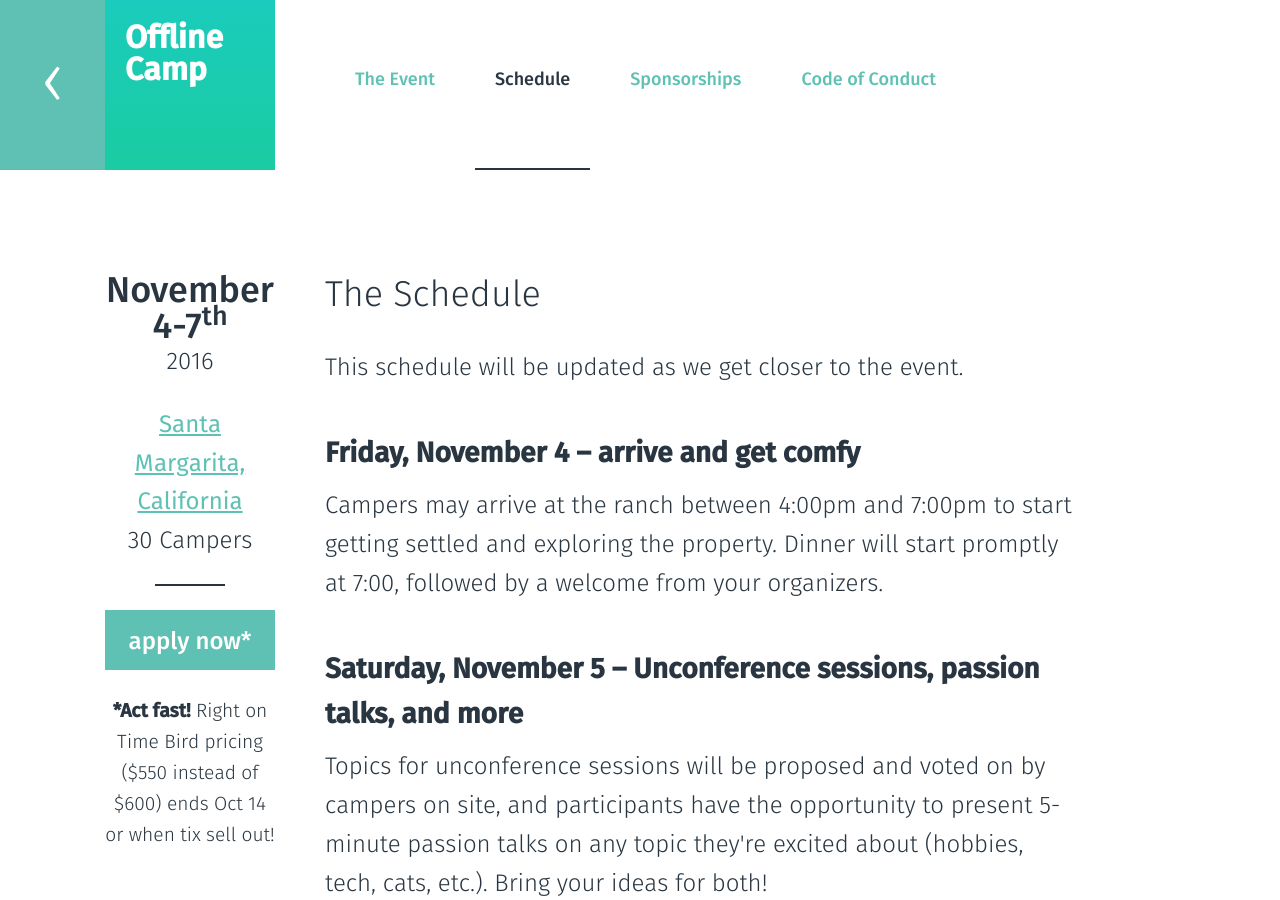
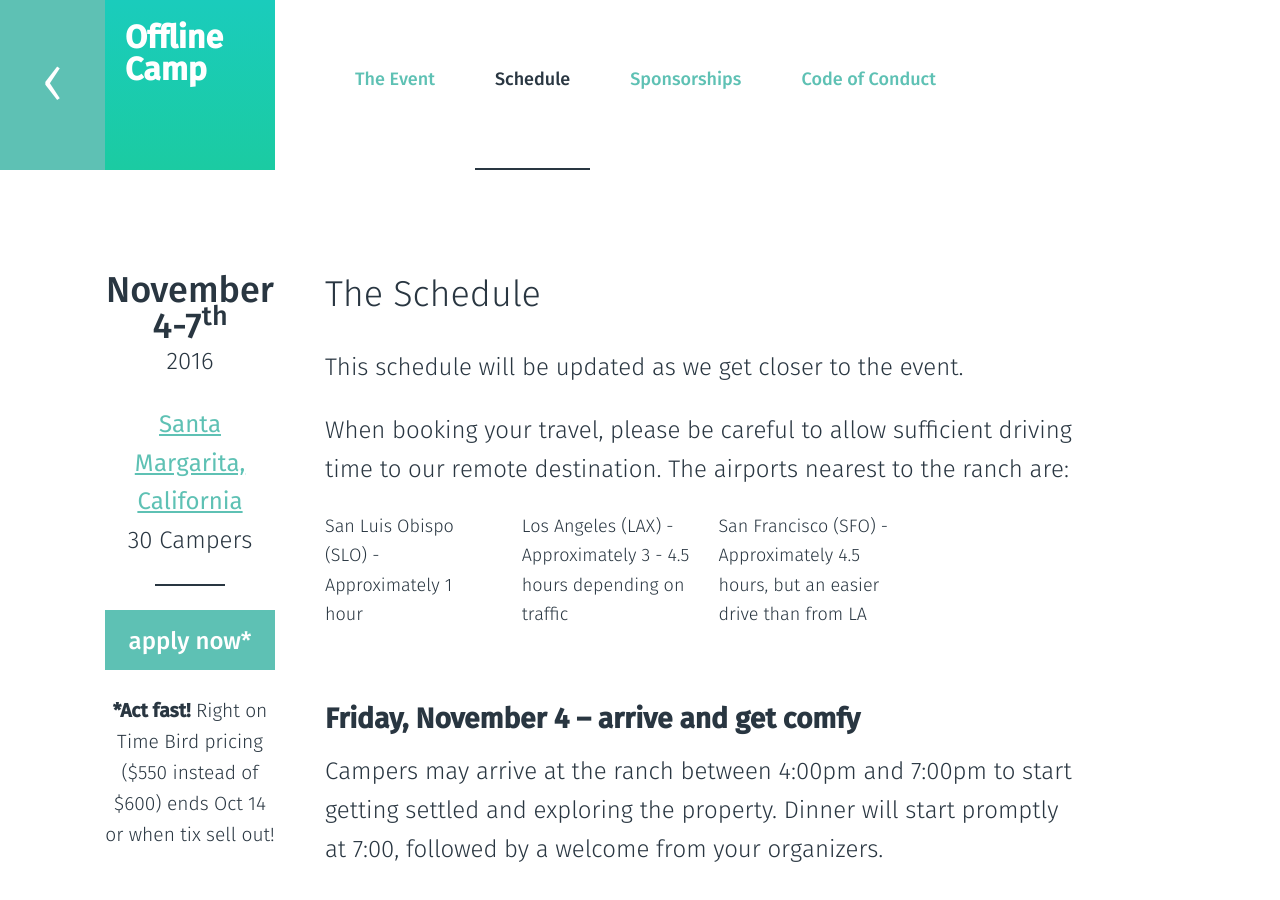
Before and after one commit to offlinefirst/offlinefirst.org, a Jekyll site: the page built from camp/schedule.html, in a window 1280 px wide and 900 px high. Built offline with Jekyll 4.4.1, drawn with Linux system fonts in a browser that asks for light colours; comment, search, counter and statistics services are not loaded.

Commit message:
Added driving time
added driving time

```diff
--- a/camp/schedule.html
+++ b/camp/schedule.html
@@ -37,8 +37,15 @@ root_path:  ../
   </h2>
   <p>This schedule will be updated as we get closer to the event.</p>
 
+  <p>When booking your travel, please be careful to allow sufficient driving time to our remote destination.  The airports nearest to the ranch are: </p>
+  <ul>
+  <li>San Luis Obispo (SLO) - Approximately 1 hour</li>
+  <li>Los Angeles (LAX) - Approximately 3 - 4.5 hours depending on traffic</li>
+  <li>San Francisco (SFO) - Approximately 4.5 hours, but an easier drive than from LA</li>
+  </ul>
+
   <h3>Friday, November 4 – arrive and get comfy</h3>
-  <p>Campers may arrive at the ranch between 4:00pm and 7:00pm to start getting settled and exploring the property.  Dinner will start promptly at 7:00, followed by a welcome from your organizers.</p>
+  <p>Campers may arrive at the ranch between 4:00pm and 7:00pm to start getting settled and exploring the property. Dinner will start promptly at 7:00, followed by a welcome from your organizers.</p>
 
   <h3>Saturday, November 5 – Unconference sessions, passion talks, and more</h3>
   <p>Topics for unconference sessions will be proposed and voted on by campers on site, and participants have the opportunity to present 5-minute passion talks on any topic they're excited about (hobbies, tech, cats, etc.).  Bring your ideas for both!</p>
```
